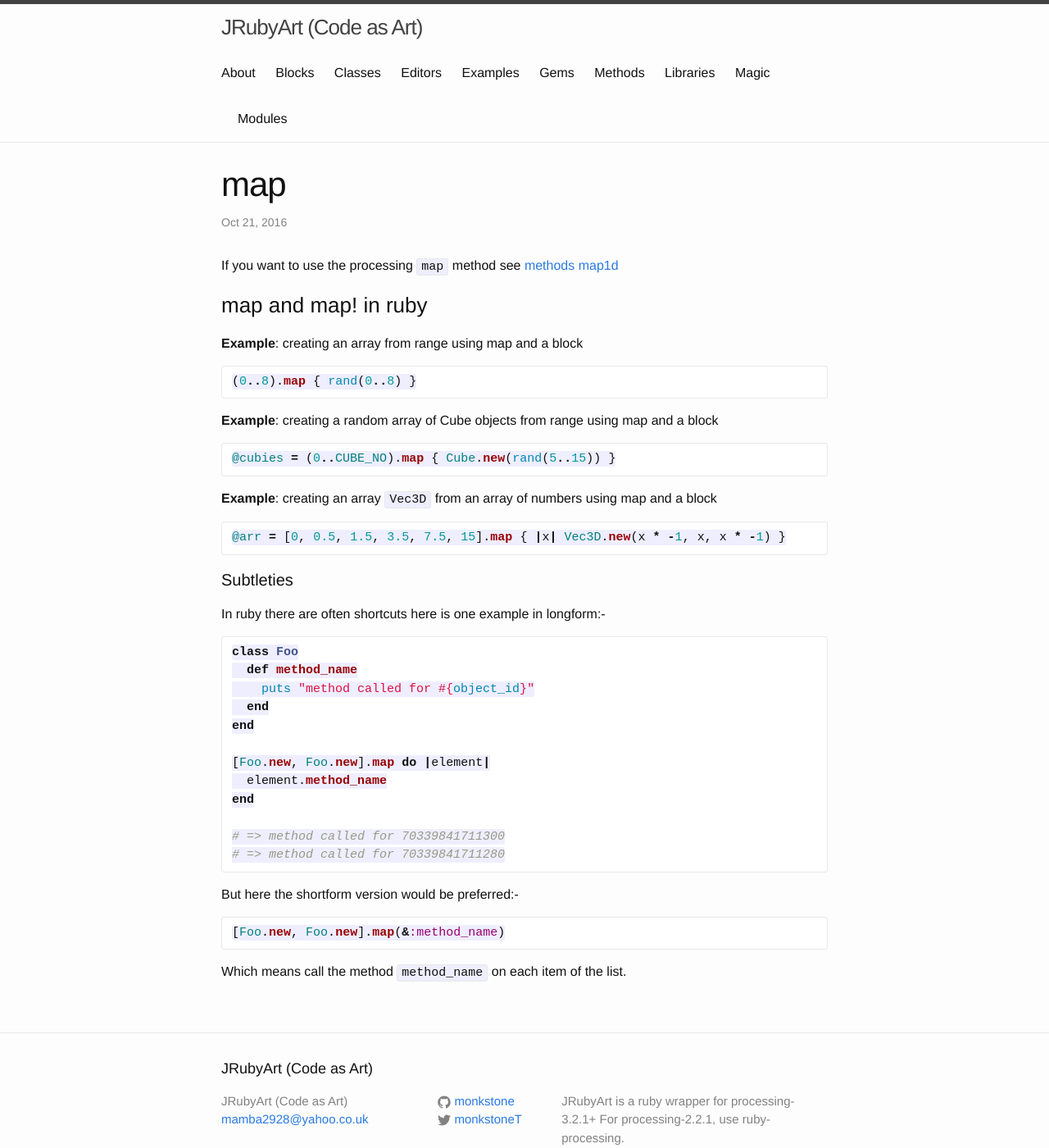
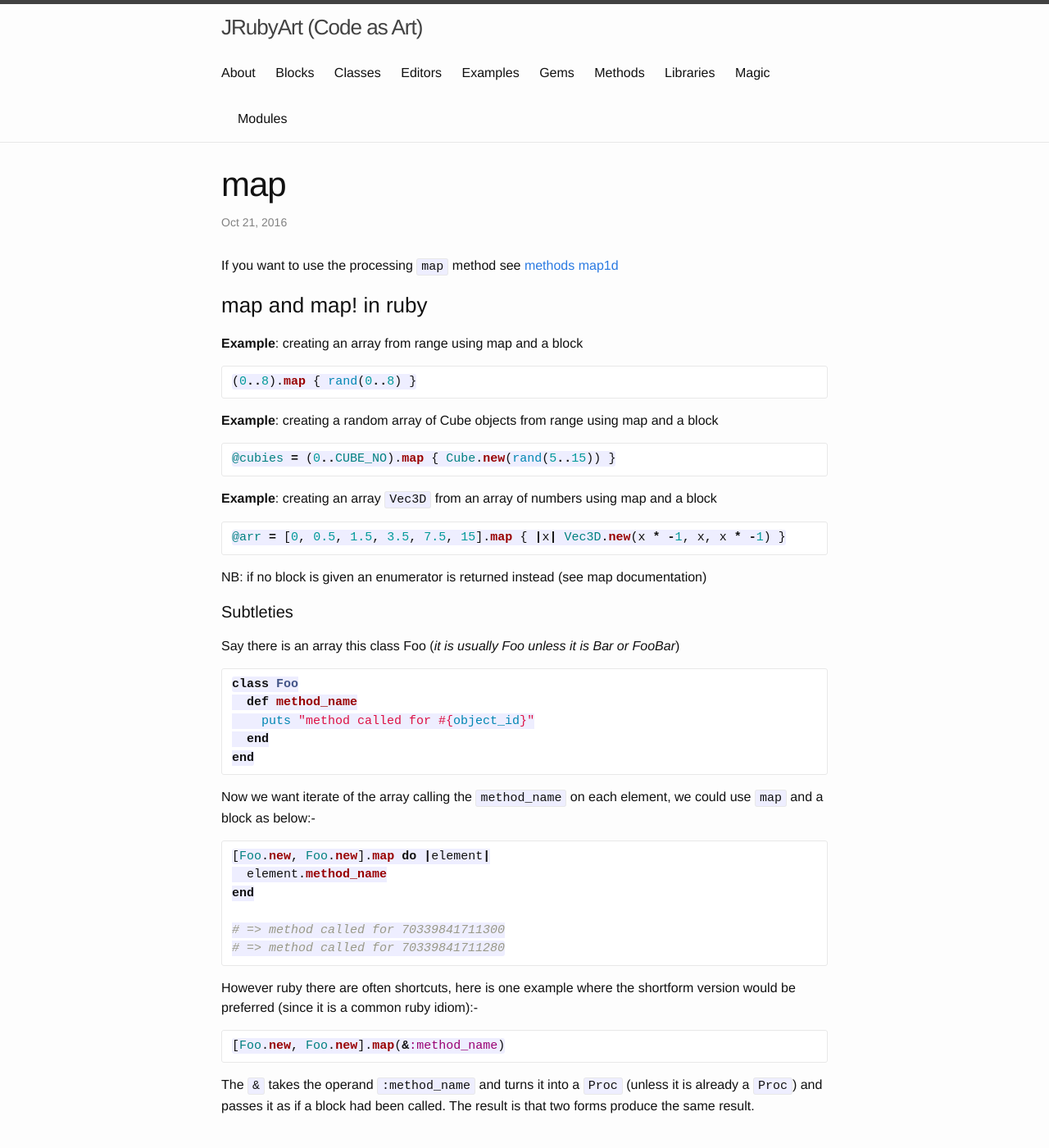
Before and after one commit to ruby-processing/JRubyArt, a Jekyll site: the page built from _blocks/map.md, in a window 1280 px wide and 1400 px high. Shown: the whole window at 82% size. Built offline with Jekyll 4.4.1, drawn with Linux system fonts in a browser that asks for light colours.

Commit message:
more blocks

````diff
--- a/_blocks/map.md
+++ b/_blocks/map.md
@@ -25,16 +25,23 @@ __Example__: creating an array `Vec3D` from an array of numbers using map and a
 @arr = [0, 0.5, 1.5, 3.5, 7.5, 15].map { |x| Vec3D.new(x * -1, x, x * -1) }
 ```
 
+NB: if no block is given an enumerator is returned instead (see map documentation)
+
 #### Subtleties ####
 
-In ruby there are often shortcuts here is one example in longform:-
+Say there is an array this class Foo (_it is usually Foo unless it is Bar or FooBar_)
+
 ```ruby
 class Foo
   def method_name
     puts "method called for #{object_id}"
   end
 end
+```
 
+Now we want iterate of the array calling the `method_name` on each element, we could use `map` and a block as below:-
+
+```ruby
 [Foo.new, Foo.new].map do |element|
   element.method_name
 end
@@ -43,11 +50,11 @@ end
 # => method called for 70339841711280
 ```
 
-But here the shortform version would be preferred:-
+However ruby there are often shortcuts, here is one example where the shortform version would be preferred (since it is a common ruby idiom):-
 
 ```ruby
 [Foo.new, Foo.new].map(&:method_name)
 ```
-Which means call the method `method_name` on each item of the list.
+The `&` takes the operand `:method_name` and turns it into a `Proc` (unless it is already a `Proc`) and passes it as if a block had been called. The result is that two forms produce the same result.
 
 [map1d]:{{site.github.url}}/methods/map1d/
````
Also changed, not shown: _blocks/conditional.md (added, +15 -0 lines), _blocks/yield.md (added, +70 -0 lines).
